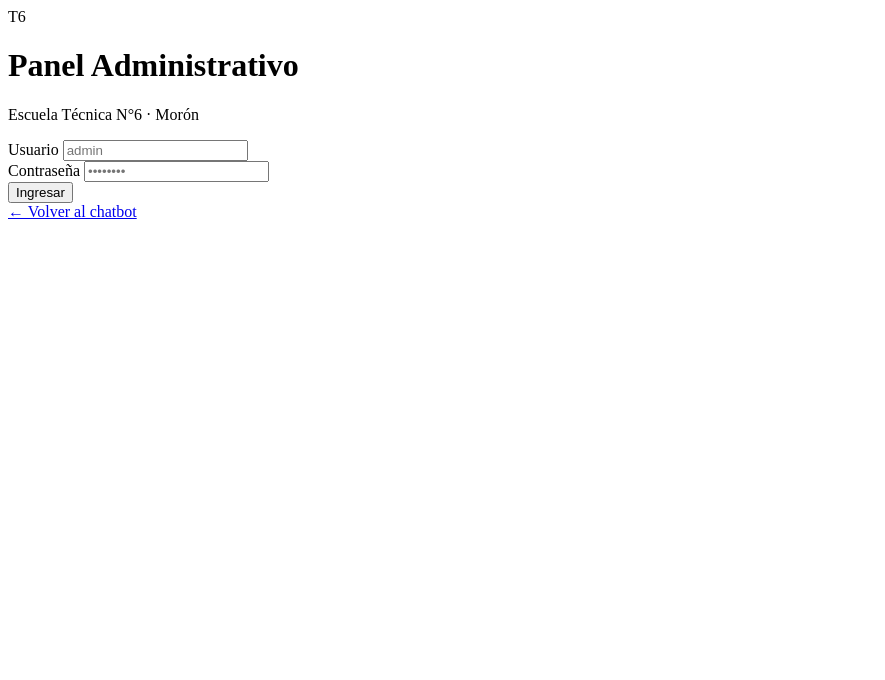
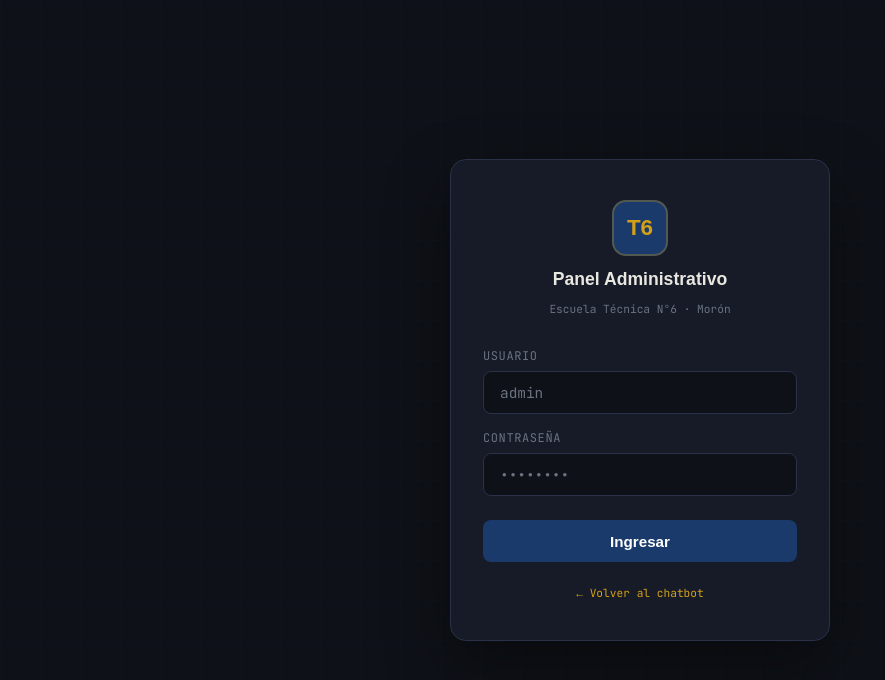
Before and after one commit to axelito-coder/iaEscolar, a website: page login.html in a window 1280 px wide. Shown: the whole page, without its empty margins (0-885 px from the left). Drawn offline with Linux system fonts and the light colour scheme; a web font is replaced by a local one.

Commit message:
commit correccion9

```diff
--- a/login.html
+++ b/login.html
@@ -6,7 +6,7 @@
   <title>Acceso Admin — Técnica N°6</title>
   <link rel="preconnect" href="https://fonts.googleapis.com" />
   <link href="https://fonts.googleapis.com/css2?family=Familjen+Grotesk:wght@400;600;700&family=JetBrains+Mono:wght@400;500&display=swap" rel="stylesheet" />
-  <link rel="stylesheet" href="">
+  <link rel="stylesheet" href="style-login.css">
 </head>
 <body>
 <div class="card">
```
Also changed, not shown: admin.html (+1 -1 lines).
